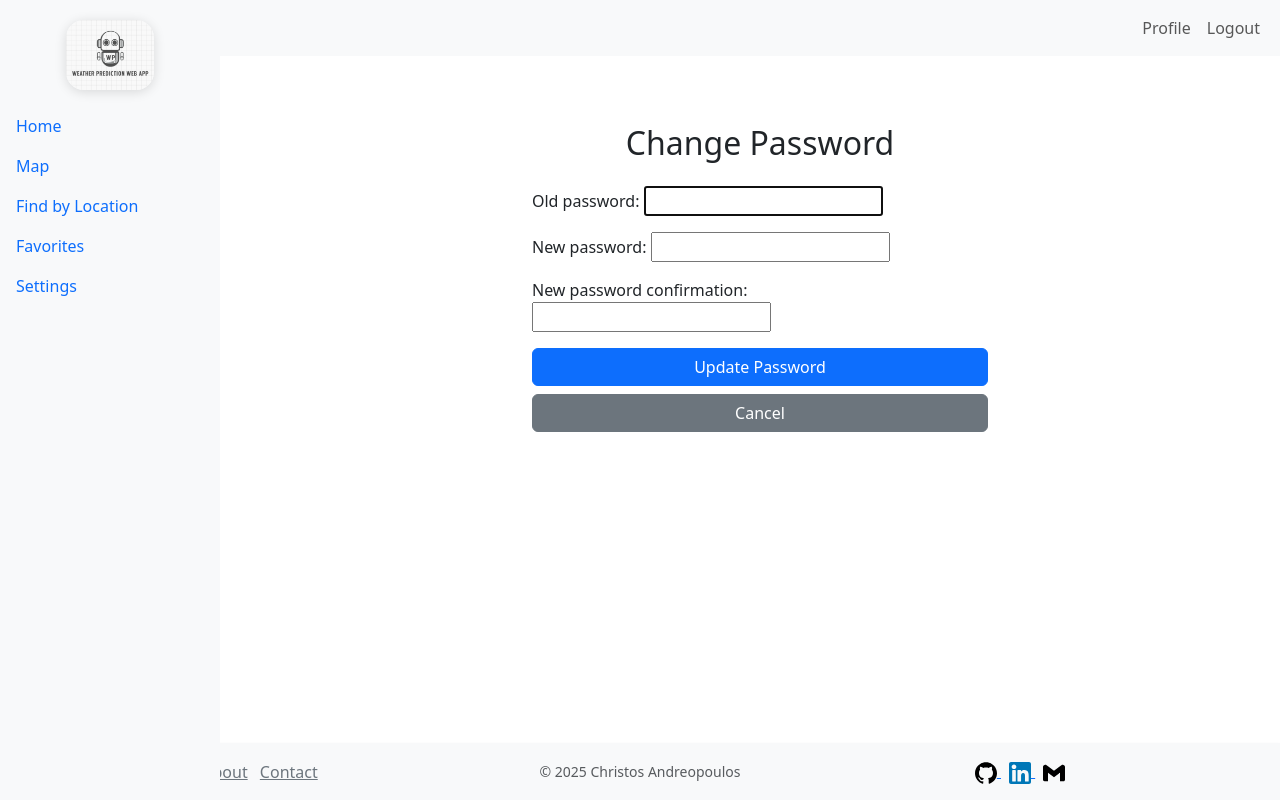
After one commit to XristosAndreopo/WeatherWebApp, a Django app: page /password_change/ in a window 1280 px wide. The commit adds this page. Run offline with Django 5.2, Linux system fonts and the light colour scheme; a user stored in the database is signed in; data comes from the database, SQL or seed files in the repository; both versions use the stored data as it was after the commit.

Commit message:
created change password feature and test

```diff
--- /dev/null
+++ b/weatherapp/weather/templates/weather/password_change_form.html
@@ -0,0 +1,29 @@
+{% extends "base.html" %}
+{% load static %}
+
+{% block content %}
+<div class="container my-5" style="max-width: 480px;">
+  <h2 class="mb-4 text-center">Change Password</h2>
+  <form method="post">
+    {% csrf_token %}
+    {{ form.non_field_errors }}
+    <div class="mb-3">
+      {{ form.old_password.label_tag }}
+      {{ form.old_password }}
+      {{ form.old_password.errors }}
+    </div>
+    <div class="mb-3">
+      {{ form.new_password1.label_tag }}
+      {{ form.new_password1 }}
+      {{ form.new_password1.errors }}
+    </div>
+    <div class="mb-3">
+      {{ form.new_password2.label_tag }}
+      {{ form.new_password2 }}
+      {{ form.new_password2.errors }}
+    </div>
+    <button type="submit" class="btn btn-primary w-100">Update Password</button>
+    <a href="{% url 'profile' %}" class="btn btn-secondary w-100 mt-2">Cancel</a>
+  </form>
+</div>
+{% endblock %}
--- a/weatherapp/weather/urls.py
+++ b/weatherapp/weather/urls.py
@@ -46,6 +46,12 @@ urlpatterns = [
     path('remove_favorite/<int:favorite_id>/', views.remove_favorite, name='remove_favorite'),
 
     # ───────────────────────────────────────────────────────────────────────────
+    # Change Password
+    # ───────────────────────────────────────────────────────────────────────────
+    path('password_change/', views.PasswordChangeView.as_view(), name='password_change'),
+    path('password_change/done/', views.PasswordChangeDoneView.as_view(), name='password_change_done'),
+
+    # ───────────────────────────────────────────────────────────────────────────
     # Sign‐up
     # ───────────────────────────────────────────────────────────────────────────
     path('signup/', views.signup_view, name='signup'),
@@ -55,4 +61,5 @@ urlpatterns = [
     # ───────────────────────────────────────────────────────────────────────────
     path('login/',                views.login_view,                name='login'),
     path('logout/',               views.logout_view,               name='logout'),
+
 ]
--- a/weatherapp/weather/views.py
+++ b/weatherapp/weather/views.py
@@ -25,6 +25,11 @@ from .models import FavoriteLocation
 from .services import WeatherService, WeatherAPIError
 from .utils import get_user_pref
 from .forms import SignUpForm
+from django.contrib.auth.views import (
+    PasswordChangeView as DjangoPasswordChangeView,
+    PasswordChangeDoneView as DjangoPasswordChangeDoneView,
+)
+from django.urls import reverse_lazy
 
 # ─────────────────────────────────────────────────────────────────────────────
 # Class-Based Views (for rendering HTML pages)
@@ -330,3 +335,20 @@ def signup_view(request):
         form = SignUpForm()
 
     return render(request, 'weather/signup.html', {'form': form})
+
+class PasswordChangeView(LoginRequiredMixin, DjangoPasswordChangeView):
+    """
+    Renders the password-change form and, on success, redirects to
+    the ‘done’ page and shows a success message.
+    """
+    template_name = 'weather/password_change_form.html'
+    success_url   = reverse_lazy('password_change_done')
+
+    # you can override form_class if you want to customize fields/labels
+
+
+class PasswordChangeDoneView(LoginRequiredMixin, DjangoPasswordChangeDoneView):
+    """
+    Simple confirmation page after password has been changed.
+    """
+    template_name = 'weather/password_change_done.html'
```
Also changed, not shown: weatherapp/tests/test_password_change.py (added, +53 -0 lines), weatherapp/tests/test_views.py (+35 -10 lines), weatherapp/tests/test_views_signup.py (renamed from weatherapp/tests/tests/test_views_signup.py, +9 -15 lines), weatherapp/weather/templates/weather/password_change_done.html (added, +9 -0 lines), weatherapp/weather/templates/weather/profile.html (+10 -1 lines), weatherapp/db.sqlite3.
